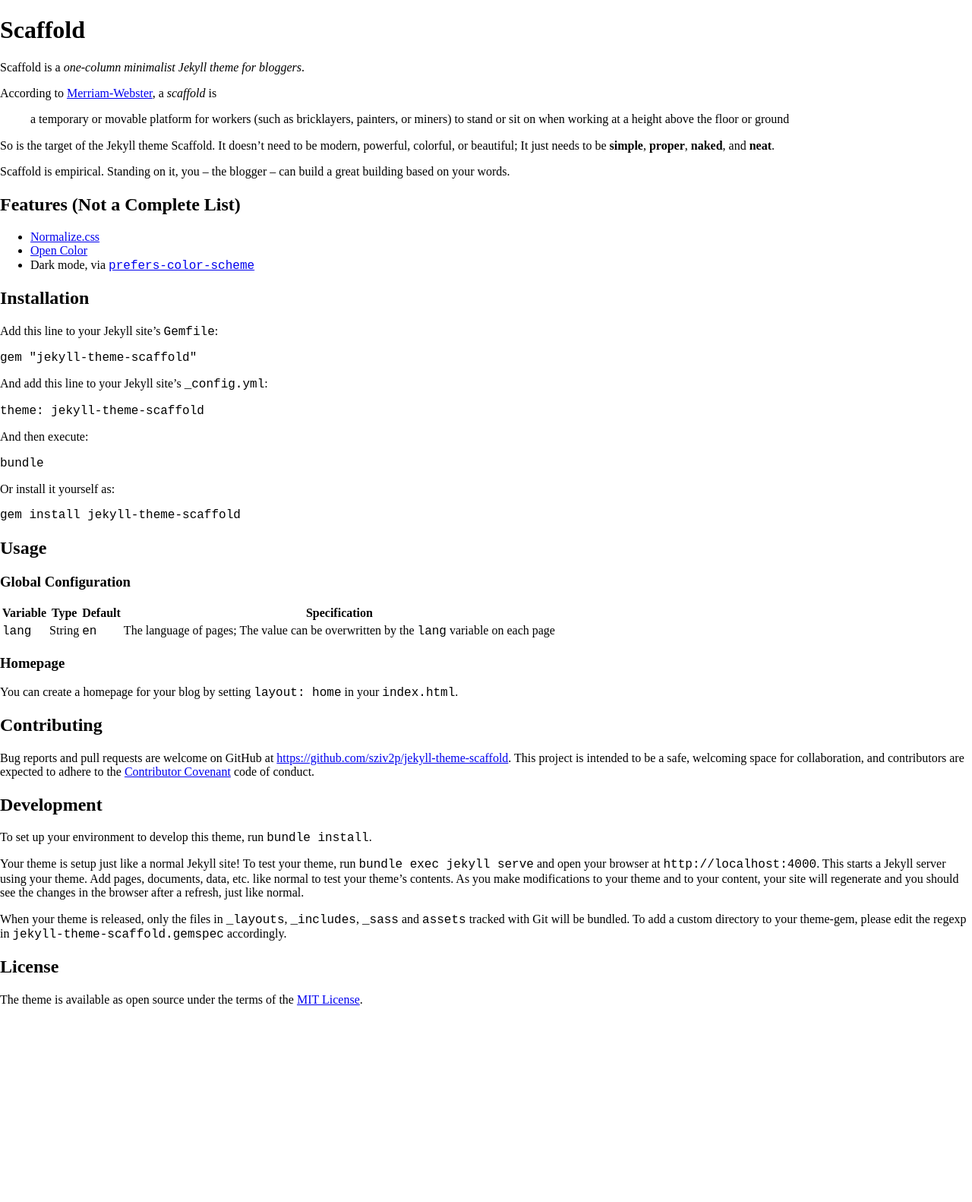
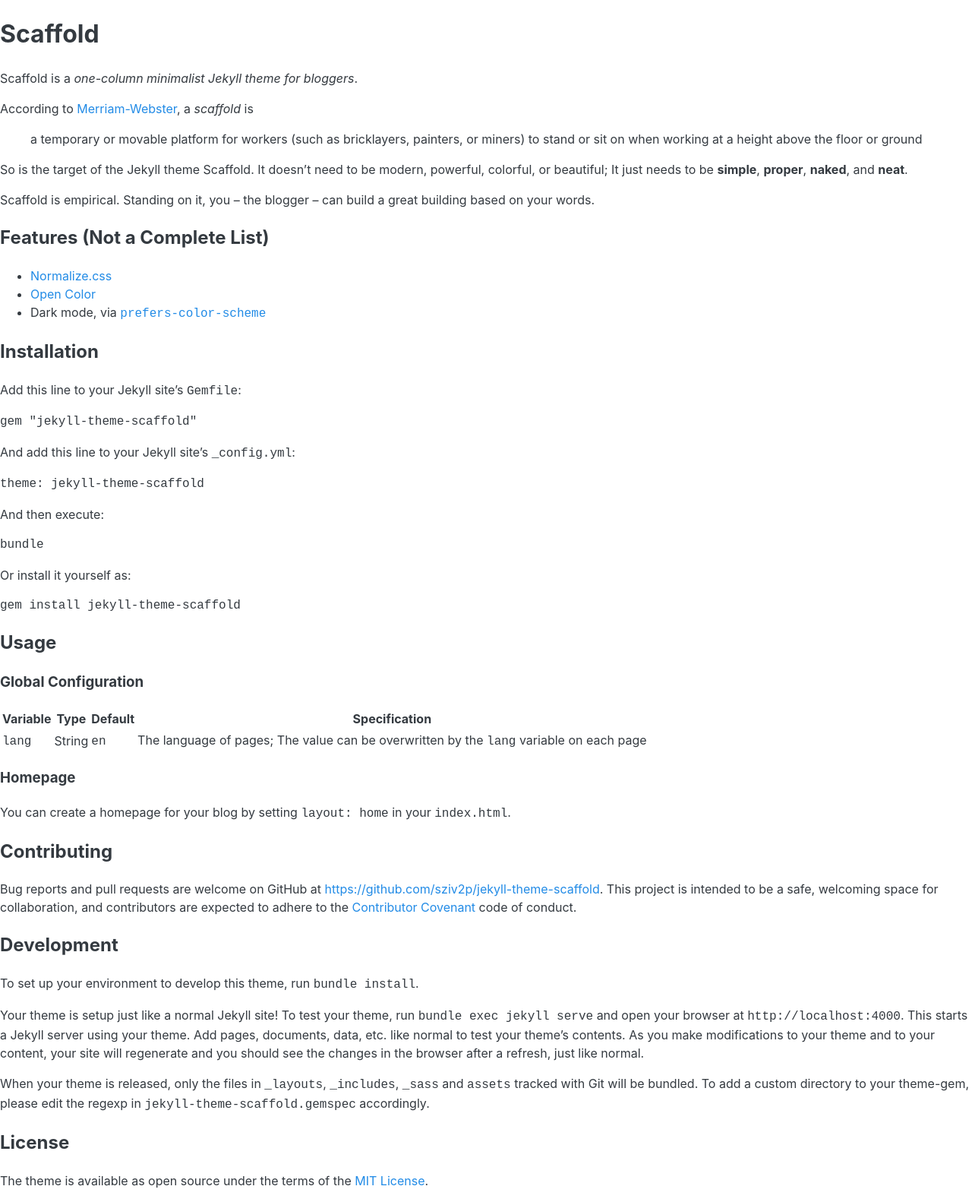
Before and after one commit to slee981/jekyll-theme-backbone, a Jekyll site: the page built from README.md, in a window 1280 px wide. Shown: the whole page at 76% size. Built offline with Jekyll 4.4.1, drawn with Linux system fonts in a browser that asks for light colours; our own code applies the rules of GitHub Pages for plain Markdown files; before the commit the page ends 1341 px from its top, so only the background shows below that.

Commit message:
Add some basic styles

```diff
--- /dev/null
+++ b/_sass/scaffold/_base.scss
@@ -0,0 +1,28 @@
+/**
+ * Basic Settings
+ * ==============
+ */
+
+* {
+  box-sizing: border-box;
+}
+
+body {
+  font-family: var(--body-font);
+  font-size: var(--body-font-size);
+  line-height: var(--body-line-height);
+  color: var(--body-color);
+  background-color: var(--body-bg);
+}
+
+a {
+  color: var(--link-color);
+  text-decoration: none;
+
+  // `:focus` is linked to `:hover` for basic accessibility
+  &:hover,
+  &:focus {
+    color: var(--link-hover-color);
+    text-decoration: underline;
+  }
+}
--- a/_sass/scaffold/_main.scss
+++ b/_sass/scaffold/_main.scss
@@ -1 +1,7 @@
+/**
+ * Entry
+ * =====
+ */
+
 @import "variables";
+@import "base";
--- a/_sass/scaffold/_variables.scss
+++ b/_sass/scaffold/_variables.scss
@@ -1,3 +1,8 @@
+/**
+ * Global Variables
+ * ================
+ */
+
 /*  Screen sizes
  *  ─────────────────────────────────── */
 
@@ -6,12 +11,33 @@
 $lg-screen: 64rem;
 $xl-screen: 80rem;
 
+/*  Root variables
+ *  ─────────────────────────────────── */
+
 :root {
+  --body-font: -apple-system, BlinkMacSystemFont, "Segoe UI", Roboto, "Helvetica Neue", Arial, "Noto Sans", sans-serif;
+  --body-font-size: 16px;
+  --body-line-height: 1.5;
 
+  /*  Colors
+   *  ─────────────────────────────────── */
+
+  --body-color: var(--oc-gray-8);
+  --body-bg: var(--oc-white);
+
+  --link-color: var(--oc-blue-6);
+  --link-hover-color: var(--oc-blue-8);
 }
 
 @media (prefers-color-scheme: dark) {
   :root {
+    /*  Colors
+     *  ─────────────────────────────────── */
 
+    --body-color: var(--oc-gray-1);
+    --body-bg: var(--oc-gray-9);
+
+    --link-color: var(--oc-cyan-3);
+    --link-hover-color: var(--oc-cyan-1);
   }
 }
```
